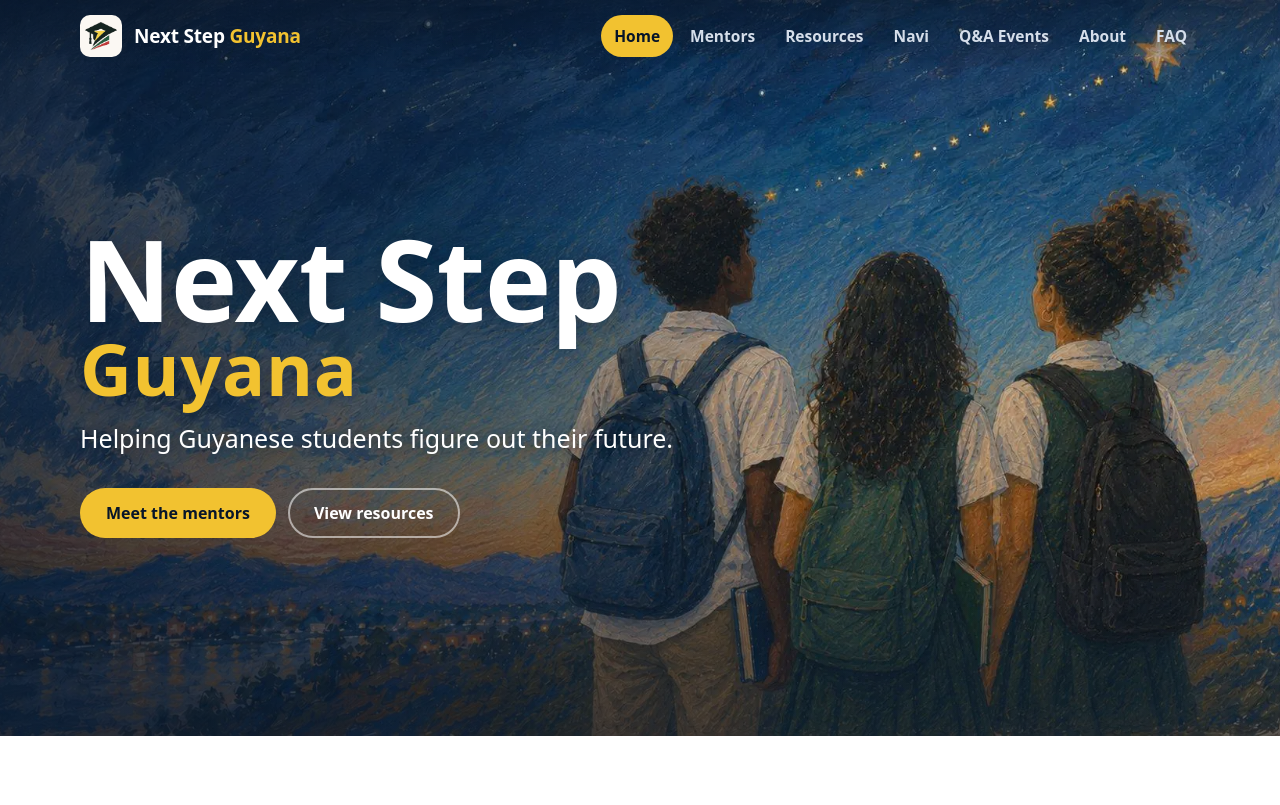
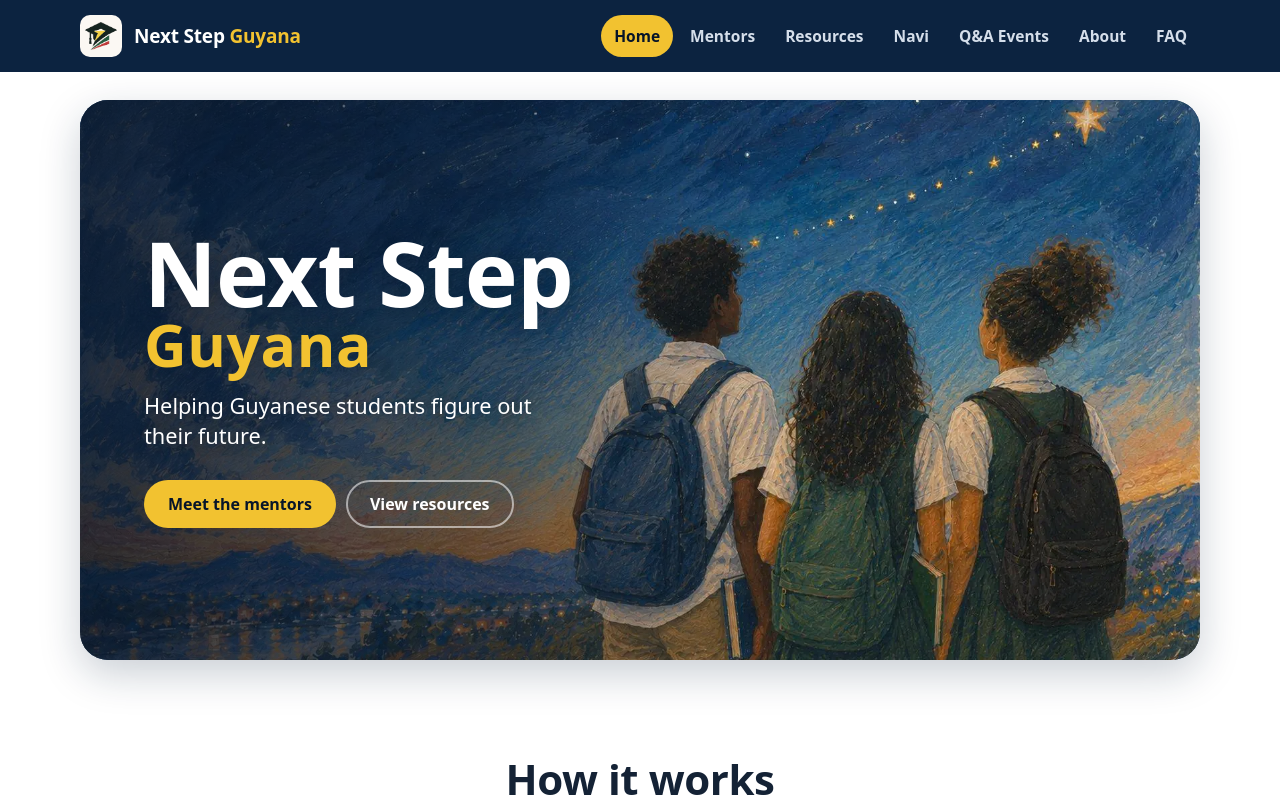
Before and after one commit to joshuagulab120504-maker/New-Next-Step-Web, a plain HTML site: page index.html in a window 1280 px wide. Shown: the top 805 px of the page. Drawn offline with Linux system fonts and the light colour scheme.

Commit message:
Home: boxed hero that fits phone screens, wide box on laptops
- Phones: a rounded box sized to the screen; title and buttons over the
  night sky, the three students and star trail below (new phone crop)
- Laptops: the full painting in a wide rounded box, text on the left
- Home header is now a solid bar like the other pages

Co-Authored-By: Claude Opus 5.5 <noreply@anthropic.com>
Claude-Session: https://claude.ai/code/session_01TGWkNpBQy2X2FFAWJiWFVs

```diff
--- a/css/style.css
+++ b/css/style.css
@@ -406,3 +406,39 @@ details.q .a p + p{margin-top:12px}
 @media (max-width:640px){.outreach{grid-template-columns:1fr 1fr}.outreach a:first-child{grid-column:1/-1;aspect-ratio:16/10}}
 .outreach-note{color:var(--slate);margin-top:12px;font-size:15px}
 .session{scroll-margin-top:90px}
+
+/* ---------- Home hero: boxed artwork (phone-sized box, wide box on laptops) ---------- */
+.home .site-header{position:sticky;background-color:var(--night);background-image:none}
+.hero.hero-boxed{background:#fff;color:#fff;overflow:visible}
+.hero.hero-boxed::before{display:none}
+.hero.hero-boxed .wrap{min-height:0;display:block;padding-top:16px;padding-bottom:8px}
+.hero-card{position:relative;display:flex;flex-direction:column;height:calc(100vh - 72px - 28px);height:calc(100svh - 72px - 28px);min-height:520px;max-height:760px;border-radius:24px;overflow:hidden;background:#1d3a5f;box-shadow:0 14px 40px rgba(12,35,64,.22);isolation:isolate}
+.hero-art{display:block;order:2;flex:1 1 auto;min-height:0;margin-top:-56px}
+.hero-art img{display:block;width:100%;height:100%;object-fit:cover;object-position:50% 12%;
+  -webkit-mask-image:linear-gradient(180deg,transparent 0,#000 22%);mask-image:linear-gradient(180deg,transparent 0,#000 22%)}
+.hero-boxed .hero-copy{order:1;flex:none;position:relative;z-index:1;text-align:center;padding:32px 22px 0;max-width:none}
+.hero-boxed h1 .l1{font-size:clamp(46px,13vw,64px)}
+.hero-boxed h1 .l2{font-size:clamp(32px,9vw,44px)}
+.hero-boxed .tagline{margin:14px auto 0;font-size:17.5px;max-width:20em}
+.hero-boxed .actions{justify-content:center;margin-top:20px;gap:10px}
+.hero-boxed .actions .btn{flex:1 1 100%;justify-content:center;max-width:340px;margin:0 auto;padding:14px 22px}
+@media (min-width:600px) and (max-width:899px){
+  .hero-card{height:auto;max-height:none}
+  .hero-art img{height:auto;aspect-ratio:800/768}
+  .hero-boxed .actions .btn{flex:0 1 auto;margin:0}
+  .hero-art{margin-top:-90px}
+}
+/* Laptops and up: the full painting in a wide box, text on the left */
+@media (min-width:900px){
+  .hero.hero-boxed .wrap{padding-top:28px;padding-bottom:8px}
+  .hero-card{display:block;height:clamp(500px,70vh,640px);min-height:0;max-height:none;border-radius:28px}
+  .hero-art{position:absolute;inset:0;margin:0}
+  .hero-art img{width:100%;height:100%;aspect-ratio:auto;object-fit:cover;object-position:72% 35%;-webkit-mask-image:none;mask-image:none}
+  .hero-card::after{content:"";position:absolute;inset:0;z-index:0;background:linear-gradient(90deg,rgba(7,21,41,.82) 0%,rgba(7,21,41,.5) 38%,rgba(7,21,41,0) 62%)}
+  .hero-boxed .hero-copy{position:relative;z-index:1;height:100%;display:flex;flex-direction:column;justify-content:center;text-align:left;padding:0 clamp(40px,5vw,72px);max-width:640px}
+  .hero-boxed h1 .l1{font-size:clamp(64px,7vw,96px)}
+  .hero-boxed h1 .l2{font-size:clamp(42px,4.6vw,62px)}
+  .hero-boxed .tagline{margin:20px 0 0;font-size:clamp(19px,1.7vw,23px)}
+  .hero-boxed .actions{justify-content:flex-start;margin-top:30px}
+  .hero-boxed .actions .btn{flex:0 0 auto;margin:0}
+}
--- a/index.html
+++ b/index.html
@@ -24,14 +24,22 @@
 <div id="site-header"></div>
 
 <main id="main">
-  <section class="hero" aria-label="Next Step Guyana">
+  <section class="hero hero-boxed" aria-label="Next Step Guyana">
     <div class="wrap">
+      <div class="hero-card">
+        <picture class="hero-art">
+          <source media="(min-width:900px)" type="image/webp" srcset="assets/hero.webp">
+          <source media="(min-width:900px)" srcset="assets/hero.jpg">
+          <source type="image/webp" srcset="assets/hero-mobile.webp">
+          <img src="assets/hero-mobile.jpg" alt="Three students with backpacks looking up at a trail of stars over the city at dusk" fetchpriority="high">
+        </picture>
         <div class="hero-copy">
           <h1><span class="l1">Next Step</span><span class="l2">Guyana</span></h1>
           <p class="tagline">Helping Guyanese students figure out their future.</p>
           <div class="actions">
             <a class="btn btn-gold" href="mentors.html">Meet the mentors</a>
             <a class="btn btn-ghost" href="resources.html">View resources</a>
+          </div>
         </div>
       </div>
     </div>
```
Also changed, not shown: assets/hero-mobile.jpg (added), assets/hero-mobile.webp (added). Lines whose indentation alone changed are shown as unchanged.
